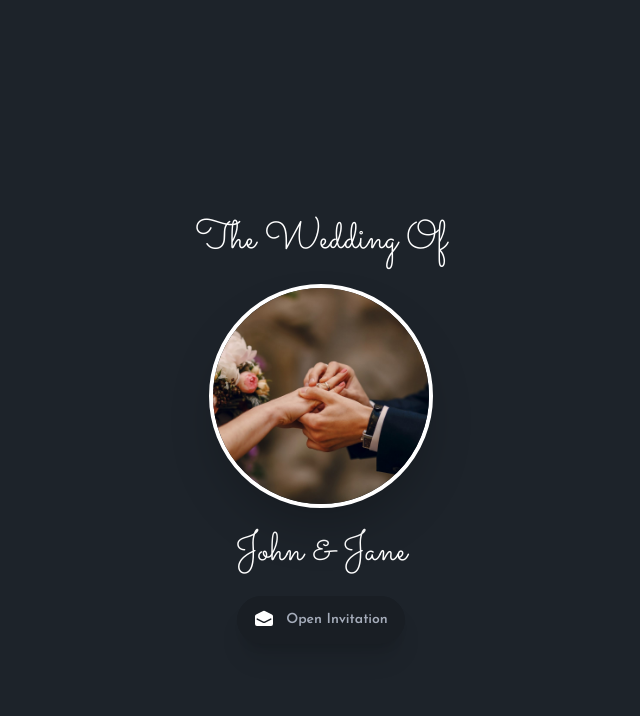
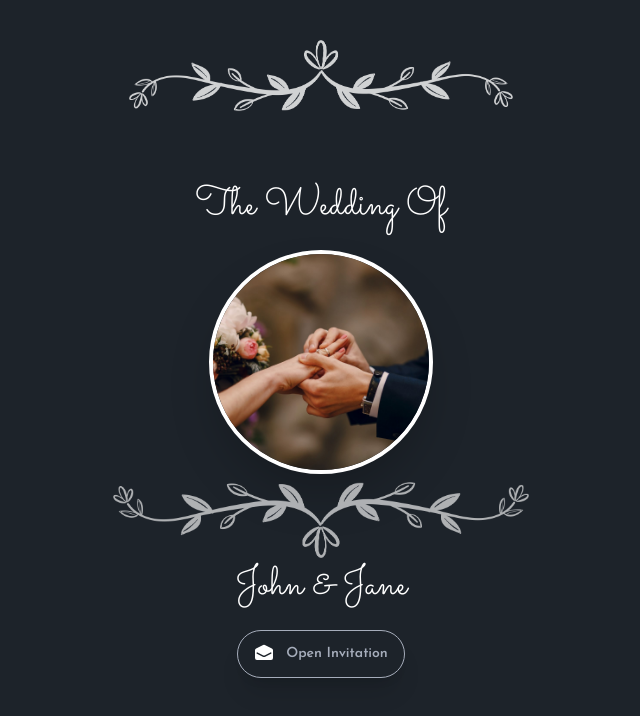
Before and after one commit to FauziFx/wedding-react, a React (Vite) app: page / in a window 1280 px wide. Shown: the top 716 px of the page, without its empty margins (319-959 px from the left). Built offline with nearby package versions, Linux system fonts and the light colour scheme; no server answers.

Commit message:
style: add decoration

```diff
--- a/src/pages/Home.jsx
+++ b/src/pages/Home.jsx
@@ -124,11 +124,16 @@ function Home() {
         {/* Opening */}
         <div
           className={
-            "hero min-h-full h-screen pt-[15%] md:pt-[5%] " +
+            "hero min-h-full h-screen pt-[8%] md:pt-[5%] " +
             (open == true && "hidden ") +
             (theme == "dark" ? "bg-[#0b0f14]" : "bg-white")
           }
         >
+          <img
+            src={"/images/" + (theme == "dark" ? "decor-w.png" : "decor-b.png")}
+            alt=""
+            className="absolute top-10 left-1/2 transform -translate-x-1/2 opacity-80 rotate-180 w-[75%] md:w-[30%]"
+          />
           <div className="hero-content text-center">
             <div
               className={
@@ -141,10 +146,19 @@ function Home() {
               >
                 The Wedding Of
               </h2>
-              <div className="avatar mb-6">
+              <div className="avatar mb-1">
                 <div className="w-56 rounded-full border-4 border-white shadow-2xl">
                   <img src="/images/bg.png" />
                 </div>
+              </div>
+              <div className="bottom-0 left-0 opacity-65 px-4 mb-2">
+                <img
+                  src={
+                    "/images/" +
+                    (theme == "dark" ? "decor-w.png" : "decor-b.png")
+                  }
+                  alt=""
+                />
               </div>
               <h2
                 className="text-4xl font-esthetic mb-6 font-medium"
@@ -160,7 +174,7 @@ function Home() {
               )}
 
               <button
-                className="btn shadow-xl rounded-full"
+                className="btn shadow-xl rounded-full btn-outline"
                 onClick={() => setOpen(!open)}
               >
                 <svg
```
Also changed, not shown: public/images/decor-b.png (added), public/images/decor-w.png (added).
